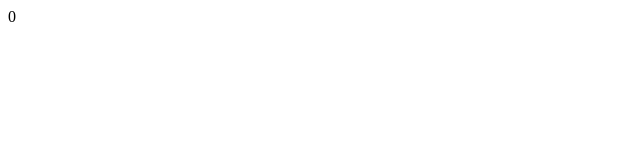
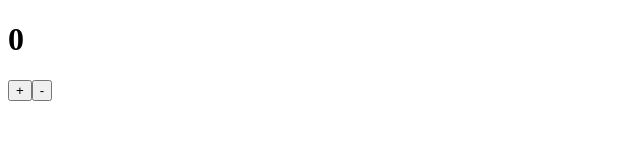
Before and after one commit to Aqueum/Egg-redux, a React (Create React App) app in the folder incrementer/: page / in a window 1280 px wide. Shown: the top 160 px of the page, without its empty margins (0-640 px from the left). Built offline with nearby package versions, Linux system fonts and the light colour scheme.

Commit message:
feat: React counter with buttons

```diff
--- a/incrementer/src/App.js
+++ b/incrementer/src/App.js
@@ -1,5 +1,10 @@
-import { /*React,*/ Component } from 'react';
-/* import { createStore } from 'redux'; */
+/*
+
+Not using app anymore, the example was always based on index...
+
+import React, { Component } from 'react';
+import ReactDOM from 'react-dom';
+import { createStore } from 'redux';
 
 const counter = (state = 0, action) => {
   switch (action.type) {
@@ -12,34 +17,14 @@ const counter = (state = 0, action) => {
   }
 };
 
-const createStore = reducer => {
-  let state;
-  let listeners = [];
+const store = createStore(counter);
 
-  const getState = () => state;
-
-  const dispatch = action => {
-    state = reducer(state, action);
-    listeners.forEach(listener => listener());
-  };
-
-  const subscribe = listener => {
-    listeners.push(listener);
-    return () => {
-      listeners = listeners.filter(l => l !== listener);
-    };
-  };
-
-  dispatch({});
-
-  return { getState, dispatch, subscribe };
+const render = () => {
+  ReactDOM.render(<Counter />, document.getElementById('root'));
 };
 
-const store = createStore(counter);
-
-store.subscribe(() => {
-  document.body.innerText = store.getState();
-});
+store.subscribe(render);
+render();
 
 document.addEventListener('click', () => {
   store.dispatch({ type: 'INCREMENT' });
@@ -52,3 +37,4 @@ class App extends Component {
 }
 
 export default App;
+*/
--- a/incrementer/src/index.js
+++ b/incrementer/src/index.js
@@ -1,7 +1,46 @@
 import React from 'react';
 import ReactDOM from 'react-dom';
-import App from './App';
-import registerServiceWorker from './registerServiceWorker';
+import { createStore } from 'redux';
 
-ReactDOM.render(<App />, document.getElementById('root'));
-registerServiceWorker();
+const counter = (state = 0, action) => {
+  switch (action.type) {
+    case 'INCREMENT':
+      return state + 1;
+    case 'DECREMENT':
+      return state - 1;
+    default:
+      return state;
+  }
+};
+
+const Counter = ({ value, onIncrement, onDecrement }) => (
+  <div>
+    <h1>{value}</h1>
+    <button onClick={onIncrement}>+</button>
+    <button onClick={onDecrement}>-</button>
+  </div>
+);
+
+const store = createStore(counter);
+
+const render = () => {
+  ReactDOM.render(
+    <Counter
+      value={store.getState()}
+      onIncrement={() =>
+        store.dispatch({
+          type: 'INCREMENT'
+        })
+      }
+      onDecrement={() =>
+        store.dispatch({
+          type: 'DECREMENT'
+        })
+      }
+    />,
+    document.getElementById('root')
+  );
+};
+
+store.subscribe(render);
+render();
```
